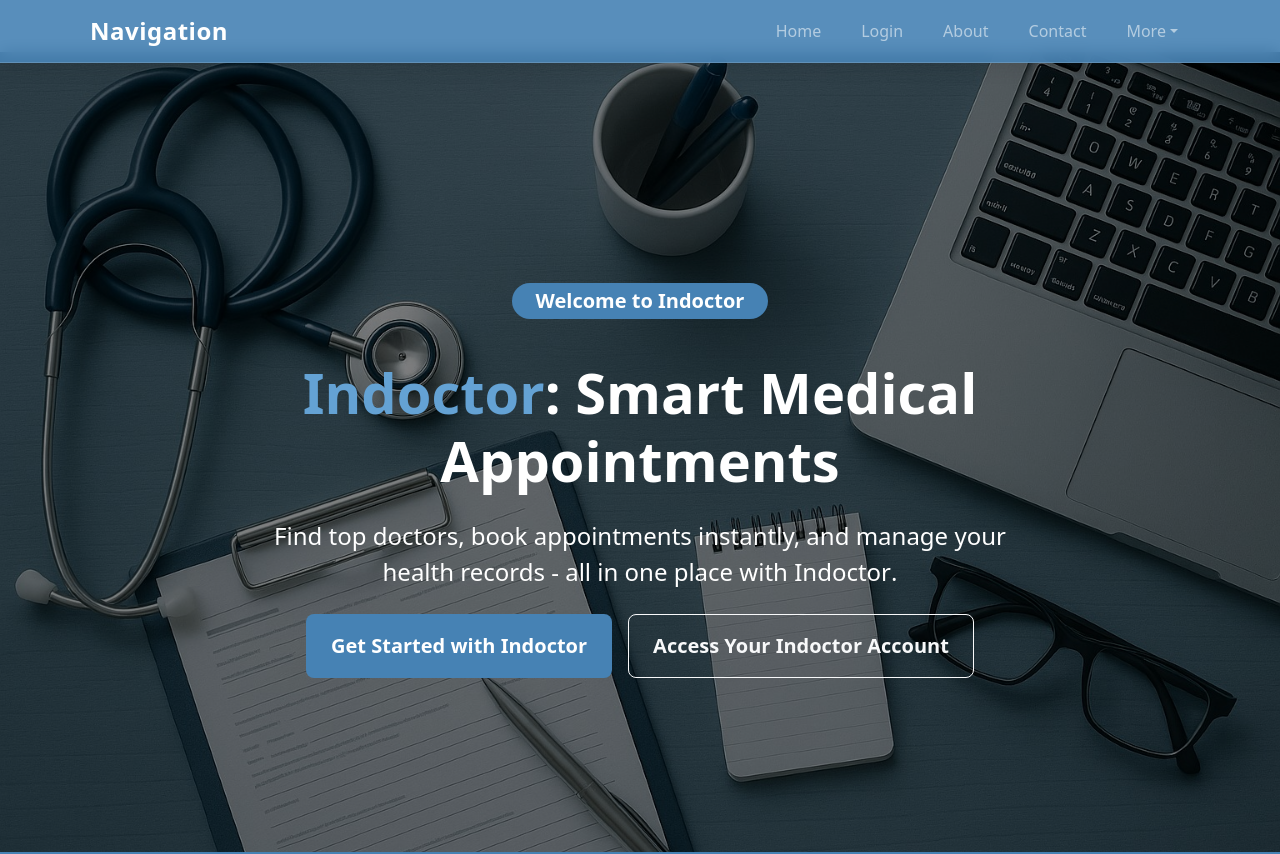
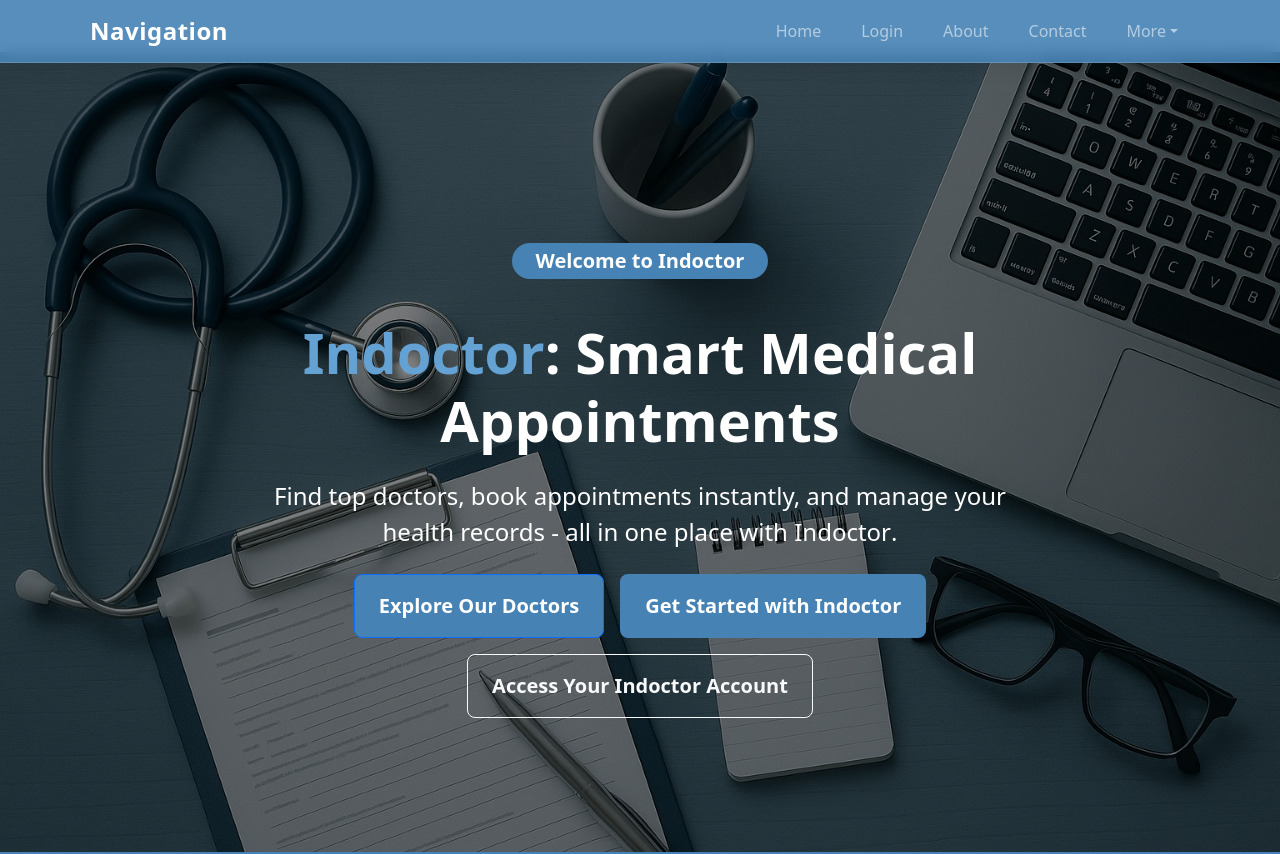
Before and after one commit to abderrahmanefrt/frontend-pfe, a React (Vite) app: page / in a window 1280 px wide. Shown: the top 854 px of the page. Built offline with nearby package versions, Linux system fonts and the light colour scheme.

Commit message:
Maintain

```diff
--- a/src/Pages/Home.tsx
+++ b/src/Pages/Home.tsx
@@ -1,9 +1,72 @@
 // Home.tsx
-import React from "react";
-import { Link } from "react-router-dom";
+import React, { useEffect, useState, useRef } from "react";
+import { Link, useNavigate } from "react-router-dom";
 import heroImage from '../assets/hero-medical.jpg';
+import { Spinner, Alert, Button, ListGroup } from "react-bootstrap";
+import { useAuth } from '../context/AuthContext';
+
+interface Doctor {
+  id: number;
+  firstname: string;
+  lastname: string;
+  specialite: string;
+  address: string;
+  phone: string;
+  email: string;
+  licenseNumber: string;
+  dateOfBirth: string;
+  photo?: string;
+  biography?: string;
+  averageRating?: number;
+}
 
 const Home: React.FC = () => {
+  const [doctors, setDoctors] = useState<Doctor[]>([]);
+  const [loading, setLoading] = useState(false);
+  const [error, setError] = useState("");
+  const [showDoctors, setShowDoctors] = useState(false);
+  const navigate = useNavigate();
+  const { user } = useAuth();
+  const doctorsSectionRef = useRef<HTMLDivElement>(null);
+
+  const fetchDoctors = async () => {
+    try {
+      setLoading(true);
+      setError("");
+
+      const apiUrl = `${import.meta.env.VITE_API_URL}/api/admin/medecins`;
+      const response = await fetch(apiUrl);
+
+      if (!response.ok) {
+        const errorData = await response.json().catch(() => ({}));
+        throw new Error(errorData.message || "Failed to load doctors");
+      }
+
+      const data = await response.json();
+      setDoctors(data);
+      setShowDoctors(true);
+
+      setTimeout(() => {
+        doctorsSectionRef.current?.scrollIntoView({ behavior: 'smooth' });
+      }, 100);
+
+    } catch (error: any) {
+      setError(error.message || "Error fetching doctors");
+      setShowDoctors(true);
+    } finally {
+      setLoading(false);
+    }
+  };
+
+  const handleBookAppointmentClick = (doctorId: number) => {
+    if (user) {
+      navigate(`/appointments/${doctorId}`);
+    } else {
+      alert("You need to be logged in to book an appointment.");
+      navigate('/signup');
+    }
+  };
+
   return (
     <div className="container-fluid p-0" style={{ backgroundColor: '#f5f7f9' }}>
       {/* Hero Section with navbar spacing */}
@@ -13,14 +76,14 @@ const Home: React.FC = () => {
     backgroundImage: `linear-gradient(rgba(0, 0, 0, 0.5), rgba(0, 0, 0, 0.5)), url(${heroImage})`,
     backgroundSize: "cover",
     backgroundPosition: "center",
-    height: "100vh", // Changed to full viewport height
+    height: "100vh",
     minHeight: "500px",
     color: "white",
     position: "relative",
-    marginTop: "-20px ", // Removed marginTop
+    marginTop: "-20px ",
     top: "0",
     paddingTop: "56px",
-    borderTop: "1px solid transparent"  // Added paddingTop instead to account for navbar
+    borderTop: "1px solid transparent"
   }}
 >
   <div className="z-1 px-3" style={{ maxWidth: "800px", position: 'relative' }}>
@@ -37,6 +100,17 @@ const Home: React.FC = () => {
       all in one place with <strong>Indoctor</strong>.
     </p>
     <div className="d-flex flex-wrap justify-content-center gap-3 mt-4">
+      {!showDoctors && (
+        <Button
+          variant="primary"
+          size="lg"
+          className="px-4 py-3 fw-bold"
+          style={{ backgroundColor: '#4682B4', color: 'white' }}
+          onClick={fetchDoctors}
+        >
+          Explore Our Doctors
+        </Button>
+      )}
       <Link to="/signup" className="btn btn-lg px-4 py-3 fw-bold" style={{ backgroundColor: '#4682B4', color: 'white' }}>
         Get Started with Indoctor
       </Link>
@@ -46,6 +120,37 @@ const Home: React.FC = () => {
     </div>
   </div>
 </div>
+
+      {/* Doctors Section - Conditionally rendered */}
+      {showDoctors && (
+        <div className="container py-5 my-4" ref={doctorsSectionRef}>
+          <h2 className="text-center mb-5 display-5 fw-bold" style={{ color: '#121517' }}>
+            Meet Our <span style={{ color: '#4682B4' }}>Doctors</span>
+          </h2>
+          {loading && <Spinner animation="border" className="d-block mx-auto" />}
+          {error && <Alert variant="danger" className="mt-4">{error}</Alert>}
+          {!loading && !error && doctors.length === 0 && (
+            <Alert variant="info" className="text-center">No doctors found at the moment.</Alert>
+          )}
+          {!loading && !error && doctors.length > 0 && (
+            <ListGroup>
+              {doctors.map(doctor => (
+                <ListGroup.Item
+                  key={doctor.id}
+                  action
+                  onClick={() => {
+                    alert("You need to be logged in to view the doctor's profile.");
+                    navigate('/login');
+                  }}
+                >
+                  <h5>Dr. {doctor.firstname} {doctor.lastname}</h5>
+                  <p className="mb-0">Specialty: {doctor.specialite}</p>
+                </ListGroup.Item>
+              ))}
+            </ListGroup>
+          )}
+        </div>
+      )}
 
       {/* Branding Section */}
       <div className="py-4" style={{ backgroundColor: '#4682B4', color: 'white' }}>
@@ -136,7 +241,7 @@ const Home: React.FC = () => {
               </div>
             </div>
             <div className="col-md-4">
-              <div className="card h-100 border-0 shadow-sm hover-shadow transition-all">
+              <div className="card h-100 border-0 shadow-sm p-4 hover-shadow transition-all">
                 <div className="card-body text-center p-4">
                   <div className="rounded-circle d-inline-flex align-items-center justify-content-center" style={{width: '50px', height: '50px', backgroundColor: '#4682B4', color: 'white'}}>
                     <span className="fs-4 fw-bold">3</span>
--- a/src/Patient/DoctorProfilePage.tsx
+++ b/src/Patient/DoctorProfilePage.tsx
@@ -98,7 +98,7 @@ const DoctorProfilePage: React.FC = () => {
 
         if (!response.ok) throw new Error("Erreur lors du chargement des avis");
         const data = await response.json();
-        setAvisList(data);
+        setAvisList(data.filter((avis: any) => avis.status === "approved"));
       } catch (error: any) {
         console.error(error.message);
         setError("Failed to load reviews");
--- a/src/Patient/DoctorReview.tsx
+++ b/src/Patient/DoctorReview.tsx
@@ -23,6 +23,7 @@ const DoctorReview = ({ medecinId }: { medecinId: number }) => {
           medecinId,
           note: rating,
           commentaire: comment,
+          status: "pending"
         }),
       });
 
@@ -32,7 +33,7 @@ const DoctorReview = ({ medecinId }: { medecinId: number }) => {
         throw new Error(data.message || "Failed to submit review");
       }
 
-      alert("Review submitted successfully!");
+      alert("Your review has been submitted and is pending approval.");
     } catch (error: any) {
       alert(error.message || "An error occurred");
     }
```
